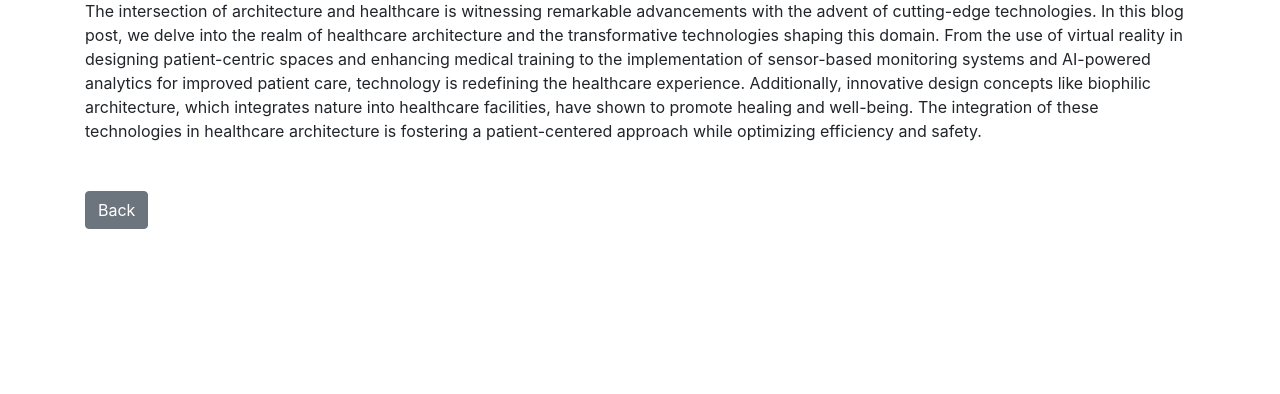
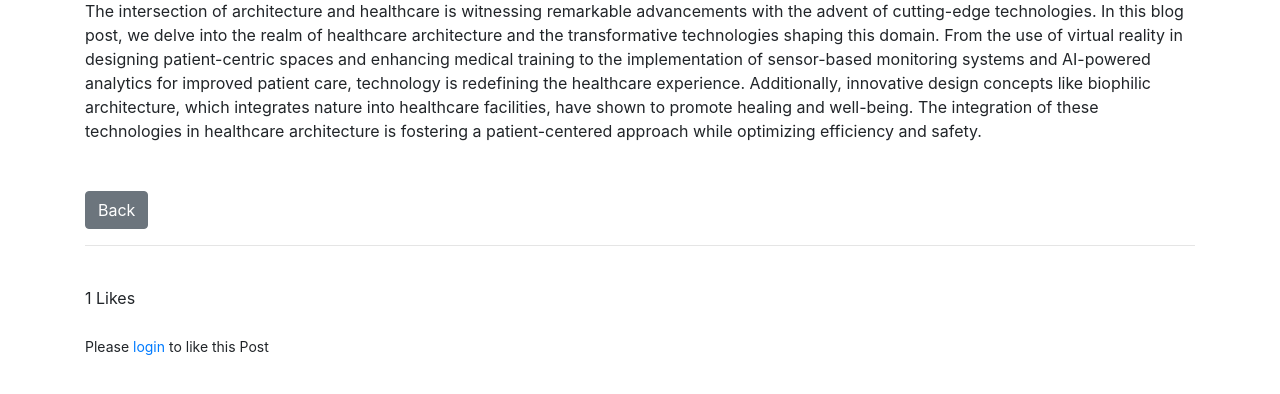
Before and after one commit to Arunarchitect/modrefine, a Django app: page /article/1 in a window 1280 px wide. Shown: the part 209-603 px from the top of the page. Run offline with Django 4.2, Linux system fonts and the light colour scheme; data comes from the database, SQL or seed files in the repository; both versions use the stored data as it was after the commit.

Commit message:
added like and unlike features

```diff
--- a/ablog/settings.py
+++ b/ablog/settings.py
@@ -24,7 +24,7 @@ BASE_DIR = Path(__file__).resolve().parent.parent
 SECRET_KEY = 'django-insecure-5wfw&0=ekzze(9^&i0-dima7k=l8td%j5mtyrn7#d6jef%fhs@'
 
 # SECURITY WARNING: don't run with debug turned on in production!
-DEBUG = True
+DEBUG = False
 
 ALLOWED_HOSTS = ['*']
 
--- a/theblog/models.py
+++ b/theblog/models.py
@@ -10,6 +10,10 @@ class Post(models.Model):
     author = models.ForeignKey(User, on_delete=models.CASCADE)
     body = models.TextField()
     post_date = models.DateTimeField(auto_now_add=True)
+    likes = models.ManyToManyField(User, related_name='blog_post')
+
+    def total_likes(self):
+        return self.likes.count()
 
     def __str__(self):
         return self.title + ' | ' + str(self.author)
--- a/theblog/templates/article_detail.html
+++ b/theblog/templates/article_detail.html
@@ -18,4 +18,28 @@
 
     <br/><br/><br/>
     <a  href="{% url 'home' %}" class="btn btn-secondary" type = button >Back</a>
+
+    <br/>
+    <hr>
+    <br/>
+
+    <form action="{% url 'like_post' post.pk %}" method="POST">
+
+        {% csrf_token %}
+        {{ total_likes }} Likes
+        <br/>
+        {% if user.is_authenticated %}
+            {% if liked %}
+                <button type="submit", name="post_id", value="{{ post.id }}", class="btn btn-danger btn-sm">Unlike</button>
+            {% else %}
+                <button type="submit", name="post_id", value="{{ post.id }}", class="btn btn-primary btn-sm">Like</button>
+            {% endif %}
+
+        {% else %}
+        <br/>
+        <small>Please <a href="{% url 'login' %}">login</a>  to like this Post</small>
+        {% endif %}
+
+    </form>
+
 {% endblock %}
--- a/theblog/urls.py
+++ b/theblog/urls.py
@@ -1,5 +1,5 @@
 from django.urls import path
-from . views import HomeView, ArticleDetailView, CreatePostView, UpdatePostView, DeletePostView
+from . views import HomeView, ArticleDetailView, CreatePostView, UpdatePostView, DeletePostView, LikeView
 
 urlpatterns = [
     path('', HomeView.as_view(), name='home'),
@@ -7,4 +7,5 @@ urlpatterns = [
     path('create_post/', CreatePostView.as_view(), name= 'create_post'),
     path('edit/<int:pk>', UpdatePostView.as_view(), name= 'update_post'),
     path('delete/<int:pk>', DeletePostView.as_view(), name= 'delete_post'),
+    path('like/<int:pk>', LikeView, name='like_post'),
 ]
--- a/theblog/views.py
+++ b/theblog/views.py
@@ -1,11 +1,25 @@
-from django.shortcuts import render
+from typing import Any, Dict
+from django.shortcuts import render, get_object_or_404
 from django.views.generic import ListView, DetailView, CreateView, UpdateView, DeleteView
 from .models import Post
 from .forms import PostForm, EditForm
-from django.urls import reverse_lazy
+from django.urls import reverse_lazy, reverse
+from django.http import HttpResponseRedirect
 # Create your views here.
 # def home(request):
 #     return render(request, 'home.html',{})
+
+def LikeView(request, pk):
+    post = get_object_or_404(Post, id=request.POST.get('post_id'))
+    liked = False
+    if post.likes.filter(id=request.user.id).exists():
+        post.likes.remove(request.user)
+    else:
+        post.likes.add(request.user)
+        liked = True
+
+    return HttpResponseRedirect(reverse('article_detail', args=[str(pk)]))
+
 
 class HomeView(ListView):
     model = Post
@@ -16,6 +30,18 @@ class HomeView(ListView):
 class ArticleDetailView(DetailView):
     model = Post
     template_name = 'article_detail.html'
+
+    def get_context_data(self, *args, **kwargs):
+        context = super(ArticleDetailView, self).get_context_data(*args, **kwargs)
+        stuff = get_object_or_404(Post, id=self.kwargs['pk'])
+        total_likes= stuff.total_likes()
+        liked = False
+        if stuff.likes.filter(id=self.request.user.id).exists():
+            liked = True
+        context["total_likes"] = total_likes
+        context["liked"] = liked
+        return context
+
 
 class CreatePostView(CreateView):
     model = Post
```
Also changed, not shown: db.sqlite3, theblog/migrations/0003_post_likes.py (added).
